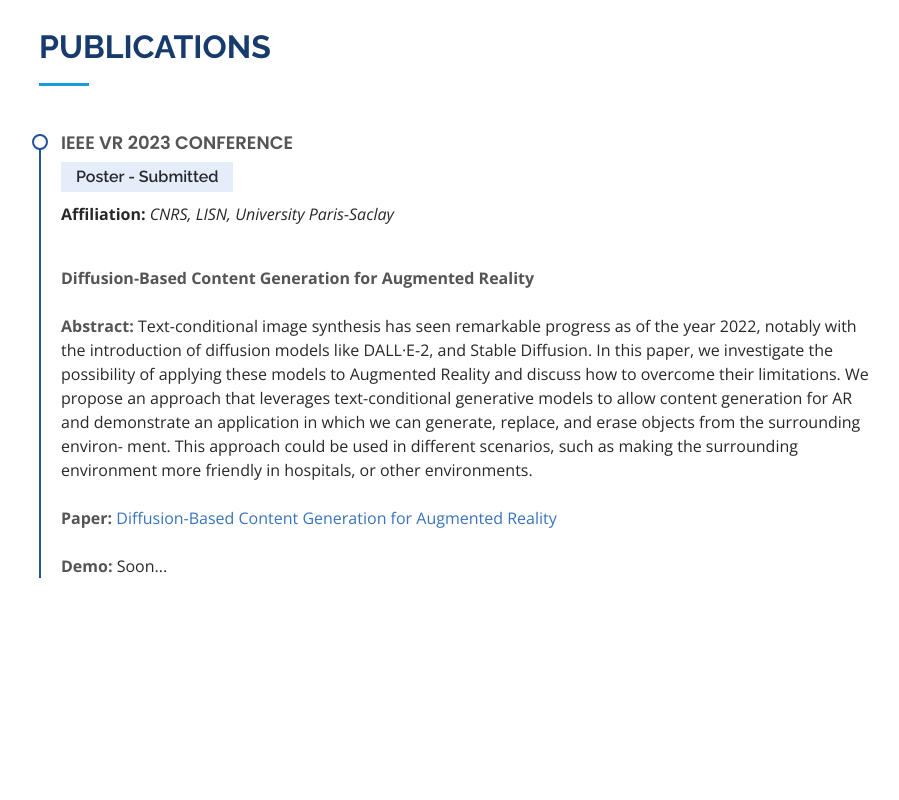
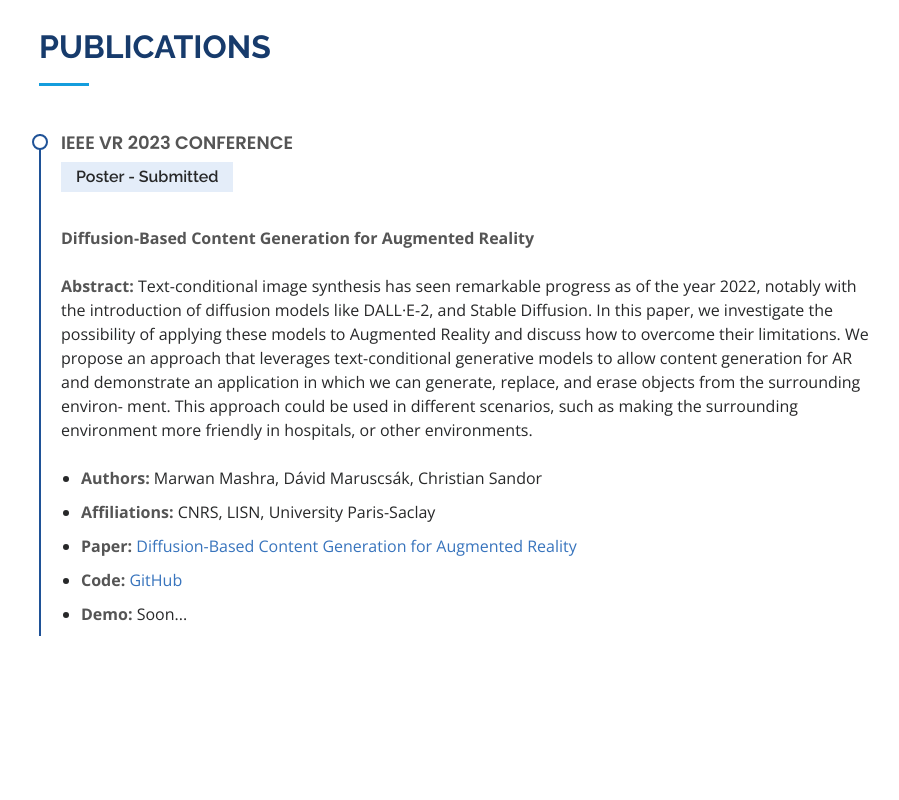
Before and after one commit to MarwanMashra/MarwanMashra.github.io, a plain HTML site: page index.html in a window 1280 px wide. Shown: the part 3220-4020 px from the top of the page, without its empty margins (297-1196 px from the left). Drawn offline with nearby package versions, Linux system fonts and the light colour scheme.

Commit message:
added a new section

```diff
--- a/index.html
+++ b/index.html
@@ -241,11 +241,10 @@ CV -->
             <div class="resume-item">
               <h4>IEEE VR 2023 conference</h4>
               <!-- Diffusion-Based Content Generation for Augmented Reality -->
-              <h5>Poster - Submitted</h5>
-              <p><b>Affiliation: </b><em> CNRS, LISN, University Paris-Saclay</em></p>
+              <h5>Poster - Submitted</h5><br>
+              <!-- <p><b>Affiliation: </b><em> CNRS, LISN, University Paris-Saclay</em></p> -->
 
               <br><strong>Diffusion-Based Content Generation for Augmented Reality</strong><br><br>
-
               <strong>Abstract: </strong>
                   Text-conditional image synthesis has seen remarkable progress as
                   of the year 2022, notably with the introduction of diffusion models
@@ -259,8 +258,23 @@ CV -->
                   making the surrounding environment more friendly in hospitals, or
                   other environments.<br><br>
 
-              <strong>Paper: </strong><a href="documents/poster_ieee_vr_2023.pdf" target="_blank">Diffusion-Based Content Generation for Augmented Reality</a><br><br>
+              <ul>
+                <li>
+                  <strong>Authors: </strong> Marwan Mashra, Dávid Maruscsák, Christian Sandor<br>
+                </li>
+                <li>
+                  <strong>Affiliations: </strong> CNRS, LISN, University Paris-Saclay<br>
+                </li>
+                <li>
+                  <strong>Paper: </strong><a href="documents/poster_ieee_vr_2023.pdf" target="_blank">Diffusion-Based Content Generation for Augmented Reality</a><br>
+                </li>
+                <li>
+                  <strong>Code: </strong> <a href="https://github.com/MarwanMashra/image-generation-for-AR" target="_blank">GitHub</a><br>
+                </li>
+                <li>
                   <strong>Demo: </strong> Soon...
+                </li>
+              </ul>
 
             </div>
           </div>
```
Lines whose indentation alone changed are shown as unchanged.
